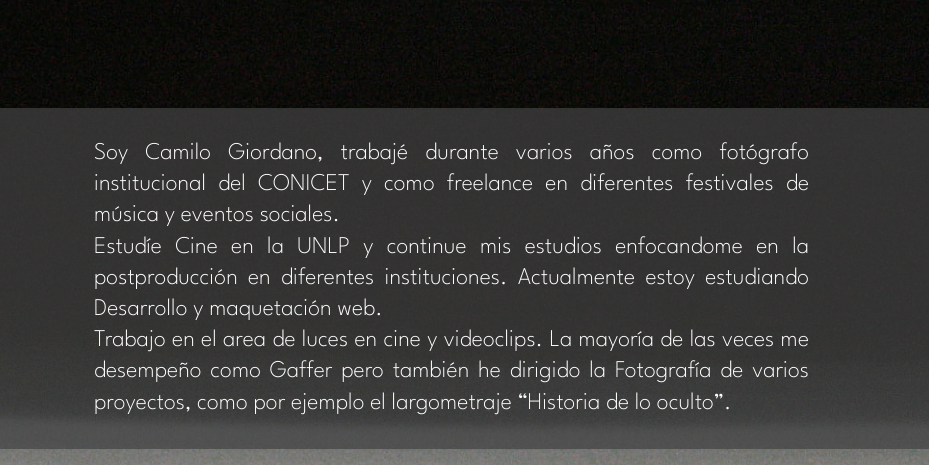
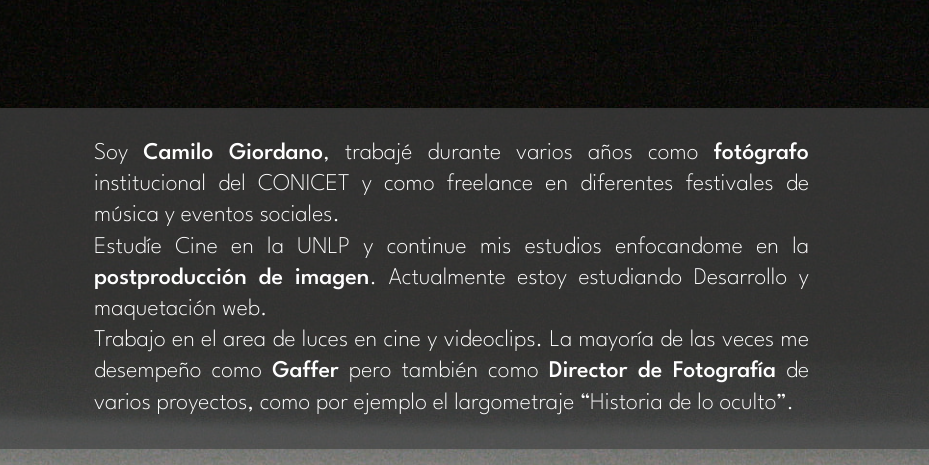
Before and after one commit to camilogiordano/DesarrolloWeb_CG, a website: page index.html in a window 1280 px wide. Shown: the part 657-1122 px from the top of the page, 351-1280 px from the left. Drawn offline with Linux system fonts and the light colour scheme; a web font is replaced by a local one.

Commit message:
Actualizacion SEO / todo listo p entrega final

```diff
--- a/index.html
+++ b/index.html
@@ -9,7 +9,7 @@
     <meta property="og:title" content="Camilo Giordano Fotografía Analógica">
     <meta property="og:site_name" content="Camilo Giordano Fotografía Analógica">
     <meta property="og:url" content="https://camilogiordano.netlify.app/">
-    <meta property="og:description" content="Servicio de fotografía analógica.
+    <meta property="og:description" content="Servicio de fotografía.
     Fotógrafo Camilo Giordano.">
     <meta property="og:type" content="website">
     <meta property="og:image" content="https://unsplash.com/es/fotos/marco-de-plastico-rojo-y-negro-hPTXPEDoCyY">
@@ -40,12 +40,12 @@
         </section>
         <div>
             <img src="./assets/cg-perfil.jpg" alt="imagen de una persona">
-            <p> Soy Camilo Giordano, trabajé durante varios años como
-                fotógrafo institucional del CONICET y como freelance en diferentes festivales de música y eventos sociales. <br>
+            <p> Soy <strong>Camilo Giordano</strong>, trabajé durante varios años como
+                <strong>fotógrafo</strong> institucional del CONICET y como freelance en diferentes festivales de música y eventos sociales. <br>
                 Estudíe Cine en la UNLP y continue mis estudios enfocandome en la
-                postproducción en diferentes instituciones. Actualmente estoy estudiando Desarrollo y maquetación web. <br>
+                <strong>postproducción de imagen</strong>. Actualmente estoy estudiando Desarrollo y maquetación web. <br>
                 Trabajo en el area de luces en cine y videoclips. La mayoría de las veces me
-                desempeño como Gaffer pero también he dirigido la Fotografía de varios proyectos, como por ejemplo el largometraje “Historia de
+                desempeño como <strong>Gaffer</strong> pero también como <strong>Director de Fotografía</strong> de varios proyectos, como por ejemplo el largometraje “Historia de
                 lo oculto”.</p>
         </div>
     </main>
--- a/sass/base/_generales.scss
+++ b/sass/base/_generales.scss
@@ -52,3 +52,6 @@ nav{
 h6{
     line-height: 1;
 }
+strong{
+    font-weight: 500;
+}
```
Also changed, not shown: pages/bandas.html (+2 -2 lines), pages/bandas_d.html (+1 -1 lines), pages/contacto.html (+3 -3 lines), pages/digital.html (+4 -4 lines), pages/retratos.html (+2 -2 lines), pages/retratos_d.html (+1 -1 lines), pages/rodajes.html (+2 -2 lines), pages/series.html (+2 -2 lines), css/style.css.
